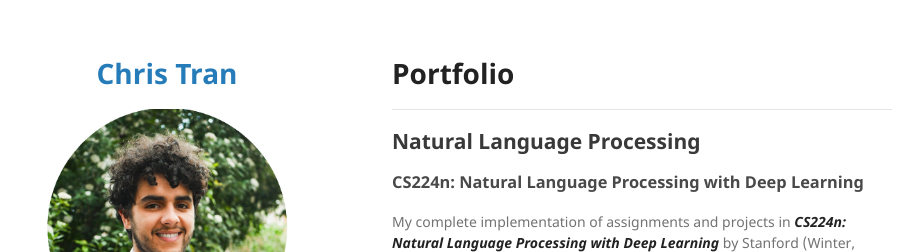
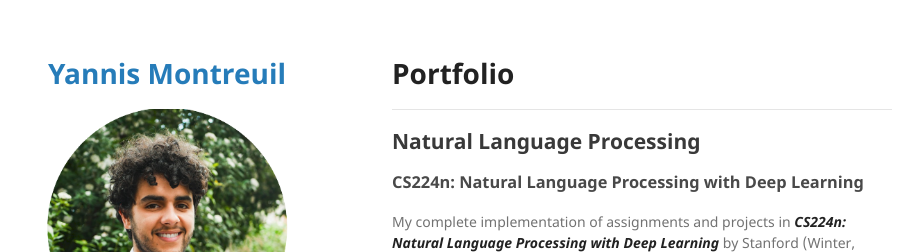
Before and after one commit to Yannis-98/yannis-98.github.io, a Jekyll site: the page built from index.md, in a window 1280 px wide. Shown: the top 252 px of the page, without its empty margins (178-1101 px from the left). Built offline with Jekyll 4.4.1, drawn with Linux system fonts in a browser that asks for light colours; our own code applies the rules of GitHub Pages for plain Markdown files.

Commit message:
Update _config.yml

```diff
--- a/_config.yml
+++ b/_config.yml
@@ -1,4 +1,4 @@
-title: <p align="center"> Chris Tran </p>
+title: <p align="center"> Yannis Montreuil </p>
 
 logo: "/images/test222.png?raw=true"
 
```
